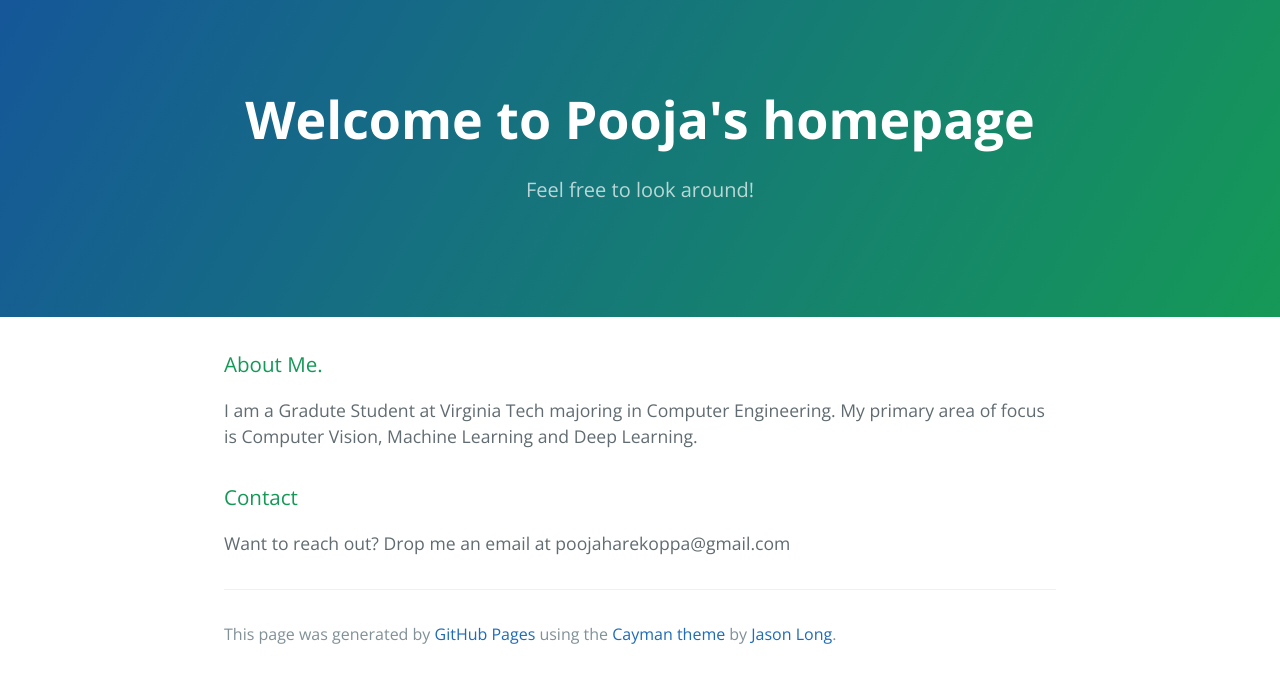
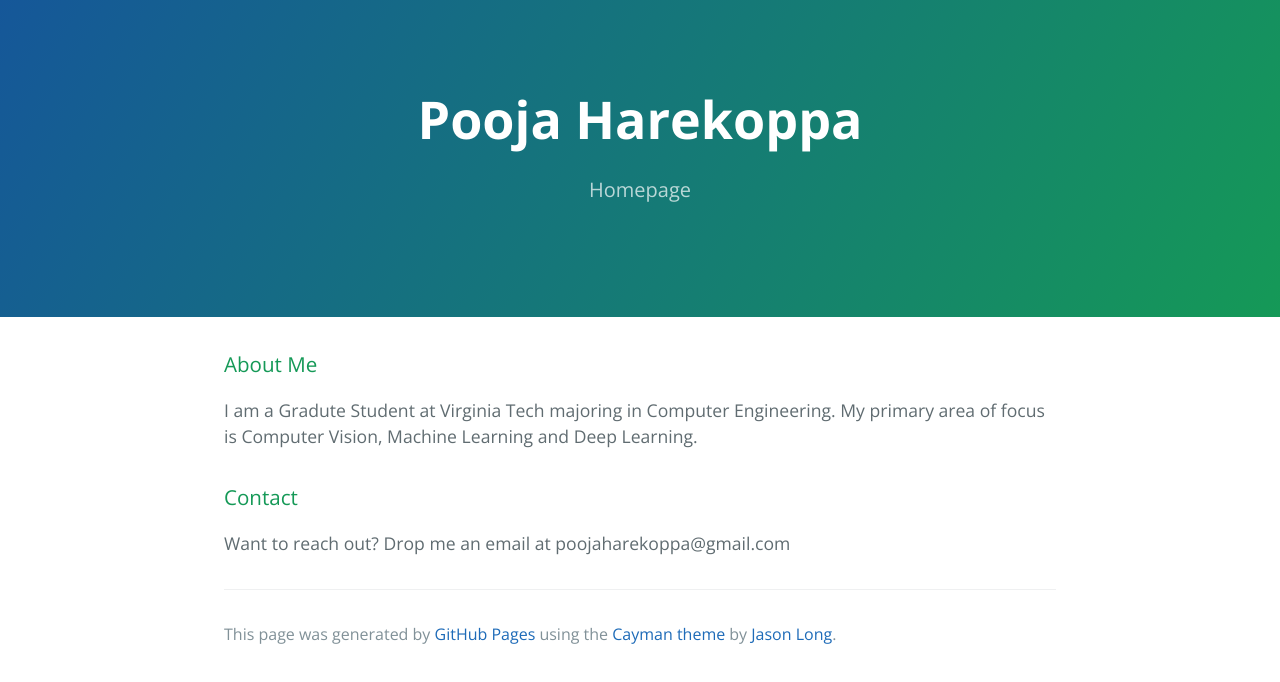
Before and after one commit to harekoppa/harekoppa.github.io, a plain HTML site: page index.html in a window 1280 px wide. Drawn offline with nearby package versions, Linux system fonts and the light colour scheme.

Commit message:
Changes to the title

```diff
--- a/index.html
+++ b/index.html
@@ -11,13 +11,13 @@
   </head>
   <body>
     <section class="page-header">
-      <h1 class="project-name">Welcome to Pooja's homepage</h1>
-      <h2 class="project-tagline">Feel free to look around!</h2>
+      <h1 class="project-name">Pooja Harekoppa</h1>
+      <h2 class="project-tagline">Homepage</h2>
     </section>
 
     <section class="main-content">
       <h3>
-<a id="welcome-to-github-pages" class="anchor" href="#welcome-to-github-pages" aria-hidden="true"><span aria-hidden="true" class="octicon octicon-link"></span></a>About Me.</h3>
+<a id="welcome-to-github-pages" class="anchor" href="#welcome-to-github-pages" aria-hidden="true"><span aria-hidden="true" class="octicon octicon-link"></span></a>About Me</h3>
 
 <p>I am a Gradute Student at Virginia Tech majoring in Computer Engineering. My primary area of focus is Computer Vision, Machine Learning and Deep Learning. </p>
 
```
